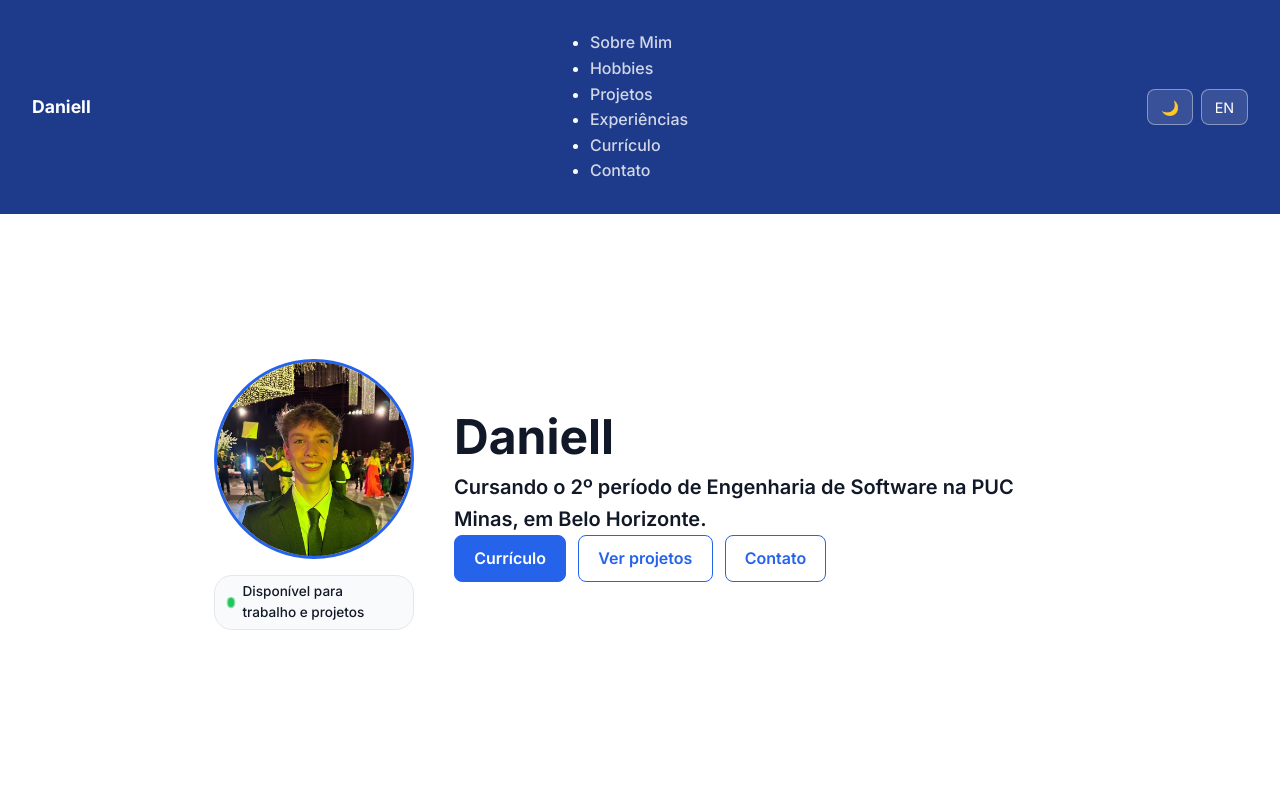
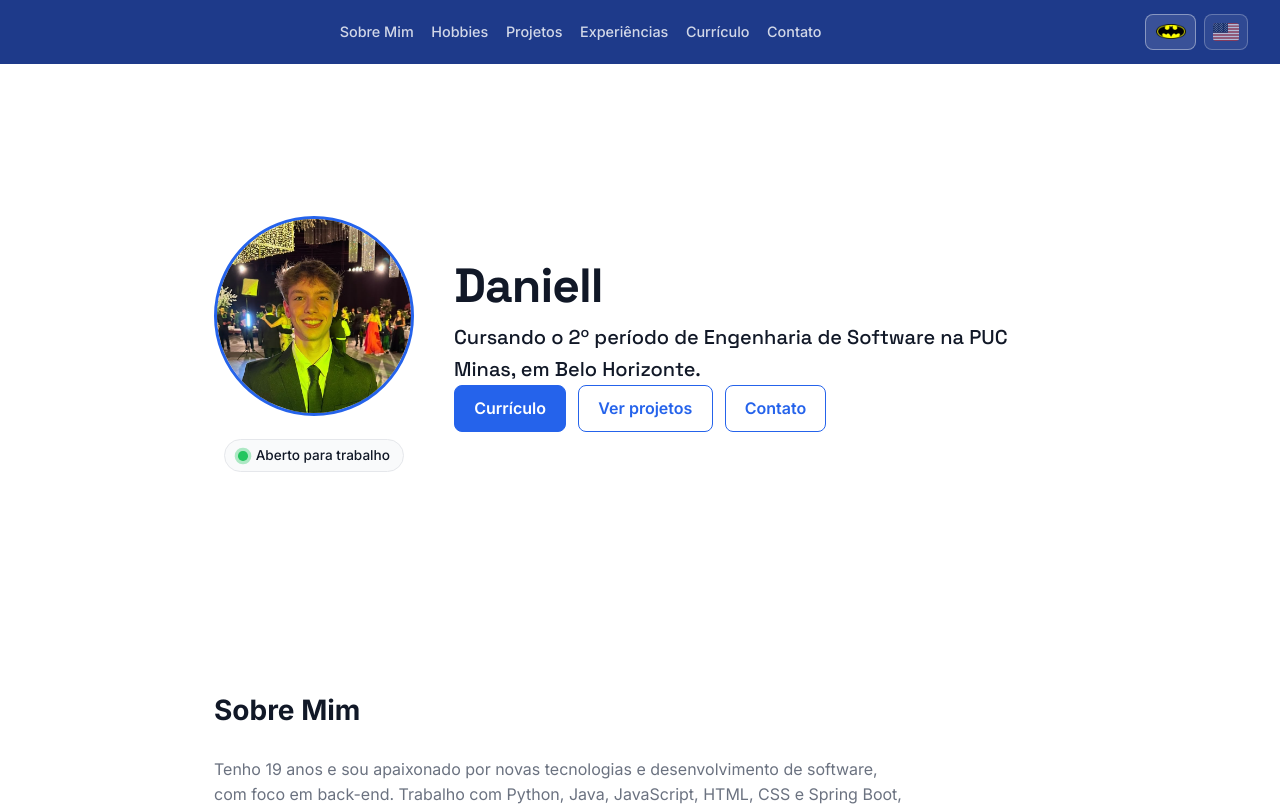
Before and after one commit to daniell-2508/portfolio, a React (Vite) app: page / in a window 1280 px wide. Shown: the top 806 px of the page. Built offline with nearby package versions, Linux system fonts and the light colour scheme.

Commit message:
Redesign: header, bandeira e ícone do tema

```diff
--- a/index.html
+++ b/index.html
@@ -3,7 +3,7 @@
   <head>
     <link rel="preconnect" href="https://fonts.googleapis.com" />
     <link rel="preconnect" href="https://fonts.gstatic.com" crossorigin />
-    <link href="https://fonts.googleapis.com/css2?family=Inter:wght@400;500;600;700&display=swap" rel="stylesheet" />
+    <link href="https://fonts.googleapis.com/css2?family=Inter:wght@400;500;600;700&family=Space+Grotesk:wght@500;700&display=swap" rel="stylesheet" />
     <meta charset="UTF-8" />
     <link rel="icon" type="image/svg+xml" href="/favicon.svg" />
     <meta name="viewport" content="width=device-width, initial-scale=1.0" />
--- a/package.json
+++ b/package.json
@@ -11,6 +11,7 @@
   },
   "dependencies": {
     "@emailjs/browser": "^5.0.3",
+    "flag-icons": "^7.6.0",
     "react": "^19.2.8",
     "react-dom": "^19.2.8",
     "react-icons": "^5.7.0"
--- a/src/App.jsx
+++ b/src/App.jsx
@@ -1,13 +1,13 @@
 import { useState, useEffect } from 'react'
 import Header from './components/Header'
+import Topo from './components/Topo'
 import SobreMim from './components/SobreMim'
+import Hobbies from './components/Hobbies'
 import Projetos from './components/Projetos'
 import Experiencias from './components/Experiencias'
+import Curriculo from './components/Curriculo'
 import Contato from './components/Contato'
 import Footer from './components/Footer'
-import Topo from './components/Topo'
-import Hobbies from './components/Hobbies'
-import Curriculo from './components/Curriculo'
 
 function App() {
   const nome = 'Daniell'
@@ -30,10 +30,12 @@ function App() {
         setTema={setTema}
       />
       <main>
-        <Topo nome={nome} idioma={idioma} />
+        <Topo nome={nome} idioma={idioma} tema={tema} />
         <SobreMim idioma={idioma} />
+        <Hobbies idioma={idioma} />
         <Projetos idioma={idioma} />
         <Experiencias idioma={idioma} />
+        <Curriculo idioma={idioma} />
         <Contato idioma={idioma} />
       </main>
       <Footer nome={nome} />
--- a/src/components/Header.jsx
+++ b/src/components/Header.jsx
@@ -1,3 +1,6 @@
+import 'flag-icons/css/flag-icons.min.css'
+import batmanIcone from '../data/batmanIcone'
+
 const links = {
   pt: [
     { id: 'sobre', texto: 'Sobre Mim' },
@@ -16,12 +19,16 @@ const links = {
     { id: 'contato', texto: 'Contact' },
   ],
 }
-function Header({ nome, idioma, setIdioma, tema, setTema }) {
+
+function Header({ idioma, setIdioma, tema, setTema }) {
+  // O botão mostra a bandeira do idioma PARA O QUAL vai trocar
+  const proximoIdioma = idioma === 'pt' ? 'en' : 'pt'
+  const bandeira = idioma === 'pt' ? 'fi-us' : 'fi-br'
+  const rotuloIdioma = idioma === 'pt' ? 'Switch to English' : 'Mudar para português'
+
   return (
     <header className="header">
-      <span className="header__nome">{nome}</span>
-
-      <nav>
+      <nav className="header__nav">
         <ul className="header__links">
           {links[idioma].map((link) => (
             <li key={link.id}>
@@ -35,14 +42,22 @@ function Header({ nome, idioma, setIdioma, tema, setTema }) {
         <button
           className="botao-icone"
           onClick={() => setTema(tema === 'light' ? 'dark' : 'light')}
+          aria-label="Tema claro/escuro"
         >
-          {tema === 'light' ? '🌙' : '☀️'}
+          {tema === 'light' ? (
+            <img className="icone-batman" src={batmanIcone} alt="Modo escuro" />
+          ) : (
+            '☀️'
+          )}
         </button>
+
         <button
-          className="botao-icone"
-          onClick={() => setIdioma(idioma === 'pt' ? 'en' : 'pt')}
+          className="bandeira"
+          onClick={() => setIdioma(proximoIdioma)}
+          aria-label={rotuloIdioma}
+          title={rotuloIdioma}
         >
-          {idioma === 'pt' ? 'EN' : 'PT'}
+          <span className={`fi ${bandeira}`}></span>
         </button>
       </div>
     </header>
--- a/src/components/Topo.jsx
+++ b/src/components/Topo.jsx
@@ -1,7 +1,7 @@
 const textos = {
   pt: {
     estudo: 'Cursando o 2º período de Engenharia de Software na PUC Minas, em Belo Horizonte.',
-    selo: 'Disponível para trabalho e projetos',
+    selo: 'Aberto para trabalho',
     curriculo: 'Currículo',
     projetos: 'Ver projetos',
     contato: 'Contato',
@@ -9,7 +9,7 @@ const textos = {
   },
   en: {
     estudo: 'Second-semester Software Engineering student at PUC Minas, in Belo Horizonte, Brazil.',
-    selo: 'Open to work and projects',
+    selo: 'Open to work',
     curriculo: 'Resume',
     projetos: 'View projects',
     contato: 'Contact',
@@ -17,13 +17,18 @@ const textos = {
   },
 }
 
-function Topo({ nome, idioma }) {
+function Topo({ nome, idioma, tema }) {
   const t = textos[idioma]
 
   return (
     <section className="topo">
       <div className="topo__lateral">
-        <img className="topo__foto" src="/foto-perfil.jpg" alt={`${t.alt} ${nome}`} />
+        <div className="topo__foto-caixa">
+          <img className="topo__foto" src="/foto-perfil.jpg" alt={`${t.alt} ${nome}`} />
+          {tema === 'dark' && (
+            <img className="topo__sticker" src="/batman-sticker.png" alt="" />
+          )}
+        </div>
         <p className="topo__selo">
           <span className="topo__selo-ponto"></span>
           {t.selo}
--- a/src/index.css
+++ b/src/index.css
@@ -468,3 +468,254 @@ section h2 {
   border-radius: 12px;
   background: var(--card);
 }
+
+/* Fonte de destaque */
+:root {
+  --fonte-destaque: 'Space Grotesk', system-ui, sans-serif;
+}
+
+.topo h1 {
+  font-family: var(--fonte-destaque);
+  font-weight: 700;
+  letter-spacing: -0.02em;
+}
+
+.topo__funcao {
+  font-family: var(--fonte-destaque);
+  font-weight: 500;
+}
+
+/* Menu em uma linha só, com rolagem lateral se faltar espaço */
+.header {
+  flex-wrap: nowrap;
+}
+
+.header__nome {
+  flex-shrink: 0;
+}
+
+.header__nav {
+  flex: 1;
+  min-width: 0;
+  overflow-x: auto;
+  scrollbar-width: none;
+}
+
+.header__nav::-webkit-scrollbar {
+  display: none;
+}
+
+.header__links {
+  flex-wrap: nowrap;
+  gap: 1.1rem;
+  width: max-content;
+  margin: 0 auto;
+  font-size: 0.9rem;
+  white-space: nowrap;
+}
+
+.header__acoes {
+  flex-shrink: 0;
+  align-items: center;
+}
+
+@media (max-width: 700px) {
+  .header {
+    flex-wrap: wrap;
+  }
+
+  .header__acoes {
+    margin-left: auto;
+  }
+
+  .header__nav {
+    order: 3;
+    flex-basis: 100%;
+  }
+
+  .header__links {
+    margin: 0;
+    font-size: 0.85rem;
+  }
+}
+
+/* Bandeiras */
+.bandeiras {
+  display: flex;
+  gap: 0.35rem;
+}
+
+.bandeira {
+  padding: 0.2rem;
+  border: 2px solid transparent;
+  border-radius: 8px;
+  background: rgba(255, 255, 255, 0.12);
+  line-height: 0;
+  opacity: 0.65;
+  cursor: pointer;
+}
+
+.bandeira:hover {
+  opacity: 1;
+}
+
+.bandeira--ativa {
+  border-color: #ffffff;
+  opacity: 1;
+}
+
+.bandeira .fi {
+  width: 1.6rem;
+  height: 1.15rem;
+  border-radius: 3px;
+  background-size: cover;
+}
+
+/* Sticker do tema escuro */
+.topo__foto-caixa {
+  position: relative;
+}
+
+.topo__sticker {
+  position: absolute;
+  right: -20px;
+  bottom: -6px;
+  width: 84px;
+  height: auto;
+  transform: rotate(8deg);
+  filter: drop-shadow(0 4px 6px rgba(0, 0, 0, 0.5));
+  pointer-events: none;
+}
+
+/* ===== Cabeçalho (bloco final, sobrescreve os anteriores) ===== */
+.header {
+  position: sticky;
+  top: 0;
+  z-index: 10;
+  display: flex;
+  justify-content: space-between;
+  align-items: center;
+  flex-wrap: nowrap;
+  gap: 1rem;
+  padding: 0.9rem 2rem;
+  background: var(--header-bg);
+  color: var(--header-texto);
+}
+
+.header__nome {
+  flex-shrink: 0;
+  font-weight: 700;
+  font-size: 1.1rem;
+  color: var(--header-texto);
+}
+
+.header__nav {
+  flex: 1;
+  min-width: 0;
+  overflow-x: auto;
+  scrollbar-width: none;
+}
+
+.header__nav::-webkit-scrollbar {
+  display: none;
+}
+
+.header__links {
+  display: flex;
+  flex-wrap: nowrap;
+  gap: 1.1rem;
+  width: max-content;
+  margin: 0 auto;
+  padding: 0;
+  list-style: none;
+  font-size: 0.9rem;
+  white-space: nowrap;
+}
+
+.header__links a {
+  color: rgba(255, 255, 255, 0.8);
+  text-decoration: none;
+  font-weight: 500;
+}
+
+.header__links a:hover {
+  color: #ffffff;
+  text-decoration: underline;
+}
+
+.header__acoes {
+  display: flex;
+  flex-shrink: 0;
+  align-items: center;
+  gap: 0.5rem;
+}
+
+.botao-icone {
+  display: flex;
+  align-items: center;
+  justify-content: center;
+  min-width: 2.4rem;
+  height: 2.2rem;
+  padding: 0 0.6rem;
+  border: 1px solid rgba(255, 255, 255, 0.4);
+  border-radius: 8px;
+  background: rgba(255, 255, 255, 0.12);
+  color: #ffffff;
+  font: inherit;
+  font-size: 1rem;
+  cursor: pointer;
+}
+
+.botao-icone:hover {
+  background: rgba(255, 255, 255, 0.25);
+}
+
+.icone-batman {
+  display: block;
+  width: 30px;
+  height: auto;
+}
+
+.bandeira {
+  display: flex;
+  align-items: center;
+  height: 2.2rem;
+  padding: 0 0.5rem;
+  border: 1px solid rgba(255, 255, 255, 0.4);
+  border-radius: 8px;
+  background: rgba(255, 255, 255, 0.12);
+  line-height: 0;
+  cursor: pointer;
+}
+
+.bandeira:hover {
+  background: rgba(255, 255, 255, 0.25);
+}
+
+.bandeira .fi {
+  width: 1.6rem;
+  height: 1.15rem;
+  border-radius: 3px;
+  background-size: cover;
+}
+
+@media (max-width: 700px) {
+  .header {
+    flex-wrap: wrap;
+    padding: 0.8rem 1rem;
+  }
+
+  .header__acoes {
+    margin-left: auto;
+  }
+
+  .header__nav {
+    order: 3;
+    flex-basis: 100%;
+  }
+
+  .header__links {
+    margin: 0;
+    font-size: 0.85rem;
+  }
+}
```
Also changed, not shown: public/batman.png (added), src/data/batmanIcone.js (added), 1 other file (tests, documents, lock files or other folders).
